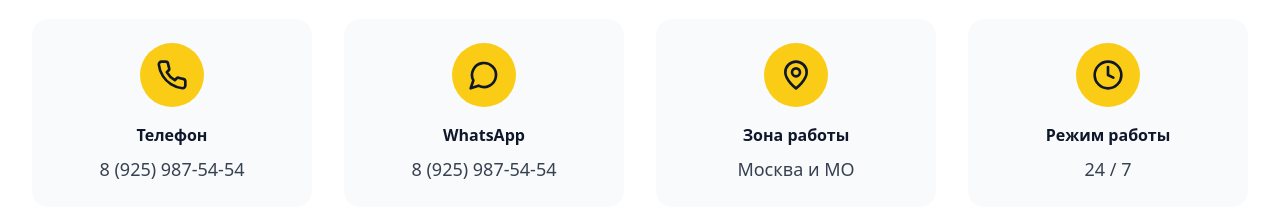
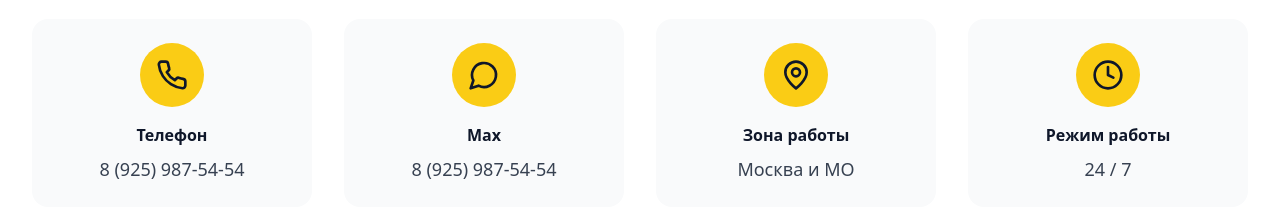
Before and after one commit to oneusmt/TonAvto77_v1, a React (Vite) app: page / in a window 1280 px wide. Shown: the part 4400-4613 px from the top of the page. Built offline with nearby package versions, Linux system fonts and the light colour scheme.

Commit message:
Update Contacts.tsx
WhatApp -> Max

```diff
--- a/src/components/Contacts.tsx
+++ b/src/components/Contacts.tsx
@@ -28,9 +28,8 @@ export default function Contacts() {
             <div className="bg-yellow-400 w-16 h-16 rounded-full flex items-center justify-center mx-auto mb-4">
               <MessageCircle className="w-8 h-8 text-slate-900" />
             </div>
-            <h3 className="font-bold text-slate-900 mb-2">WhatsApp</h3>
+            <h3 className="font-bold text-slate-900 mb-2">Max</h3>
             <a
-              href="https://wa.me/79259875454"
               target="_blank"
               rel="noopener noreferrer"
               className="text-lg text-gray-700 hover:text-slate-900"
```
